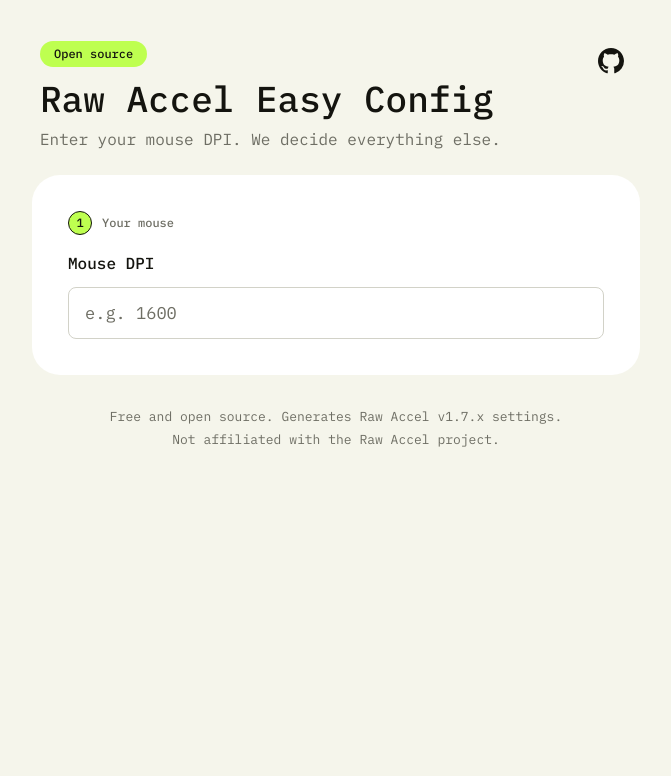
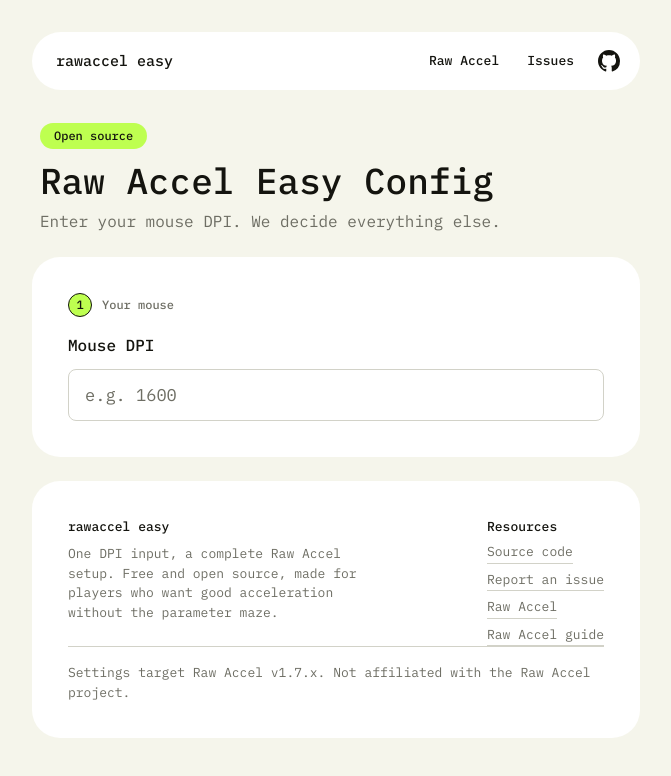
Before and after one commit to KlyneChrysler/racc-s-prod, a React (Vite) app: page / in a window 1280 px wide. Shown: the top 776 px of the page, without its empty margins (304-975 px from the left). Built offline with nearby package versions, Linux system fonts and the light colour scheme.

Commit message:
add: header nav, structured footer, informational chart with labeled axes

```diff
--- a/src/App.jsx
+++ b/src/App.jsx
@@ -26,12 +26,15 @@
 
 	return (
 		<div className="sheet">
-			<header className="masthead">
-				<div>
-					<span className="pill">Open source</span>
-					<h1>Raw Accel Easy Config</h1>
-					<p className="tagline">Enter your mouse DPI. We decide everything else.</p>
-				</div>
+			<header className="nav">
+				<span className="brand">rawaccel easy</span>
+				<nav className="nav-links" aria-label="Main">
+					<a href="https://github.com/RawAccelOfficial/rawaccel" target="_blank" rel="noreferrer">
+						Raw Accel
+					</a>
+					<a href={`${REPO_URL}/issues`} target="_blank" rel="noreferrer">
+						Issues
+					</a>
 					<a
 						className="gh-link"
 						href={REPO_URL}
@@ -41,7 +44,13 @@
 					>
 						<GitHubIcon />
 					</a>
+				</nav>
 			</header>
+			<section className="masthead">
+				<span className="pill">Open source</span>
+				<h1>Raw Accel Easy Config</h1>
+				<p className="tagline">Enter your mouse DPI. We decide everything else.</p>
+			</section>
 			<main className="flow">
 				<section className="card">
 					<p className="eyebrow">
@@ -72,9 +81,34 @@
 					</>
 				)}
 			</main>
-			<footer className="foot">
-				<p>Free and open source. Generates Raw Accel v1.7.x settings.</p>
-				<p>Not affiliated with the Raw Accel project.</p>
+			<footer className="foot card">
+				<div className="foot-grid">
+					<div className="foot-about">
+						<p className="foot-brand">rawaccel easy</p>
+						<p>
+							One DPI input, a complete Raw Accel setup. Free and open source, made for players
+							who want good acceleration without the parameter maze.
+						</p>
+					</div>
+					<nav className="foot-links" aria-label="Resources">
+						<p className="foot-title">Resources</p>
+						<a href={REPO_URL} target="_blank" rel="noreferrer">Source code</a>
+						<a href={`${REPO_URL}/issues`} target="_blank" rel="noreferrer">Report an issue</a>
+						<a href="https://github.com/RawAccelOfficial/rawaccel" target="_blank" rel="noreferrer">
+							Raw Accel
+						</a>
+						<a
+							href="https://github.com/RawAccelOfficial/rawaccel/blob/master/doc/Guide.md"
+							target="_blank"
+							rel="noreferrer"
+						>
+							Raw Accel guide
+						</a>
+					</nav>
+				</div>
+				<p className="foot-legal">
+					Settings target Raw Accel v1.7.x. Not affiliated with the Raw Accel project.
+				</p>
 			</footer>
 		</div>
 	);
--- a/src/components/CurvePreview.jsx
+++ b/src/components/CurvePreview.jsx
@@ -1,31 +1,69 @@
 import { naturalSens, RECOMMENDED_CURVE } from "../lib/curve.js";
 
-const WIDTH = 420;
-const HEIGHT = 180;
-const PAD = 24;
+const WIDTH = 460;
+const HEIGHT = 240;
+const PAD_LEFT = 56;
+const PAD_RIGHT = 16;
+const PAD_TOP = 24;
+const PAD_BOTTOM = 44;
 const MAX_SPEED = 80;
-const MAX_EFFECTIVE_DPI = 3700;
 const STEPS = 120;
+const SPEED_TICKS = [0, 20, 40, 60, 80];
 
 export default function CurvePreview({ outputDpi }) {
+	const cap = Math.round(outputDpi * RECOMMENDED_CURVE.limit);
+	const maxY = cap * 1.15;
+	const plotW = WIDTH - PAD_LEFT - PAD_RIGHT;
+	const plotH = HEIGHT - PAD_TOP - PAD_BOTTOM;
+	const toX = (speed) => PAD_LEFT + (speed / MAX_SPEED) * plotW;
+	const toY = (dpi) => PAD_TOP + plotH - (dpi / maxY) * plotH;
+	const offsetX = toX(RECOMMENDED_CURVE.inputOffset);
+	const baseline = HEIGHT - PAD_BOTTOM;
+
 	const points = [];
 	for (let i = 0; i <= STEPS; i++) {
 		const speed = (i / STEPS) * MAX_SPEED;
 		const effectiveDpi = naturalSens(speed, RECOMMENDED_CURVE) * outputDpi;
-		const x = PAD + (speed / MAX_SPEED) * (WIDTH - 2 * PAD);
-		const y = HEIGHT - PAD - (effectiveDpi / MAX_EFFECTIVE_DPI) * (HEIGHT - 2 * PAD);
-		points.push(`${x.toFixed(1)},${y.toFixed(1)}`);
+		points.push(`${toX(speed).toFixed(1)},${toY(effectiveDpi).toFixed(1)}`);
 	}
 
 	return (
 		<figure className="curve">
 			<svg viewBox={`0 0 ${WIDTH} ${HEIGHT}`} role="img" aria-labelledby="curve-title">
-				<title id="curve-title">Effective DPI versus mouse speed</title>
-				<line className="axis" x1={PAD} y1={HEIGHT - PAD} x2={WIDTH - PAD} y2={HEIGHT - PAD} />
-				<line className="axis" x1={PAD} y1={PAD} x2={PAD} y2={HEIGHT - PAD} />
+				<title id="curve-title">
+					Effective DPI versus mouse speed, from {outputDpi} base up to a {cap} cap
+				</title>
+
+				<line className="ref" x1={PAD_LEFT} y1={toY(outputDpi)} x2={WIDTH - PAD_RIGHT} y2={toY(outputDpi)} />
+				<line className="ref" x1={PAD_LEFT} y1={toY(cap)} x2={WIDTH - PAD_RIGHT} y2={toY(cap)} />
+				<line className="ref" x1={offsetX} y1={PAD_TOP} x2={offsetX} y2={baseline} />
+
+				<line className="axis" x1={PAD_LEFT} y1={baseline} x2={WIDTH - PAD_RIGHT} y2={baseline} />
+				<line className="axis" x1={PAD_LEFT} y1={PAD_TOP} x2={PAD_LEFT} y2={baseline} />
+
+				<text className="tick" x={PAD_LEFT - 8} y={toY(cap) + 3} textAnchor="end">{cap}</text>
+				<text className="tick" x={PAD_LEFT - 8} y={toY(outputDpi) + 3} textAnchor="end">{outputDpi}</text>
+				<text className="tick" x={PAD_LEFT - 8} y={baseline + 3} textAnchor="end">0</text>
+
+				<text className="marker" x={WIDTH - PAD_RIGHT} y={toY(cap) - 5} textAnchor="end">cap on flicks</text>
+				<text className="marker" x={WIDTH - PAD_RIGHT} y={toY(outputDpi) + 14} textAnchor="end">base sens</text>
+				<text className="marker" x={offsetX + 6} y={PAD_TOP + 9}>accel starts</text>
+
+				{SPEED_TICKS.map((s) => (
+					<g key={s}>
+						<line className="axis" x1={toX(s)} y1={baseline} x2={toX(s)} y2={baseline + 4} />
+						<text className="tick" x={toX(s)} y={baseline + 16} textAnchor="middle">{s}</text>
+					</g>
+				))}
+				<text className="tick" x={PAD_LEFT + plotW / 2} y={HEIGHT - 8} textAnchor="middle">
+					mouse speed (inches per second)
+				</text>
+
 				<polyline className="plot" fill="none" points={points.join(" ")} />
 			</svg>
-			<figcaption>Effective DPI vs. mouse speed (slow aim left, fast flicks right)</figcaption>
+			<figcaption>
+				Effective DPI vs. mouse speed. Slow aim stays at your base sens, fast flicks ramp up to the cap.
+			</figcaption>
 		</figure>
 	);
 }
--- a/src/index.css
+++ b/src/index.css
@@ -43,12 +43,64 @@
 	gap: 24px;
 }
 
+/* Header nav */
+.nav {
+	background: var(--color-canvas);
+	border-radius: var(--radius-pills);
+	display: flex;
+	align-items: center;
+	justify-content: space-between;
+	gap: 16px;
+	padding: 10px 12px 10px 24px;
+}
+
+.brand {
+	font-size: 15px;
+	font-weight: 500;
+	white-space: nowrap;
+}
+
+.nav-links {
+	display: flex;
+	align-items: center;
+	gap: 4px;
+}
+
+.nav-links a {
+	color: var(--color-ink);
+	text-decoration: none;
+	font-size: 13px;
+	font-weight: 500;
+	padding: 8px 12px;
+	border-radius: var(--radius-pills);
+	transition: background 120ms ease;
+}
+
+.nav-links a:hover {
+	background: var(--color-parchment);
+}
+
+.nav-links a {
+	white-space: nowrap;
+}
+
+@media (max-width: 480px) {
+	.nav {
+		padding: 8px 8px 8px 16px;
+	}
+
+	.brand {
+		font-size: 14px;
+	}
+
+	.nav-links a {
+		font-size: 12px;
+		padding: 8px;
+	}
+}
+
 /* Masthead */
 .masthead {
-	display: flex;
-	align-items: flex-start;
-	justify-content: space-between;
-	gap: 16px;
 	padding: 8px 8px 0;
 }
 
@@ -76,17 +128,15 @@
 	margin-bottom: 12px;
 }
 
-.gh-link {
-	color: var(--color-ink);
+.nav-links .gh-link {
 	display: inline-flex;
 	padding: 8px;
-	border-radius: var(--radius-pills);
-	transition: transform 120ms ease;
-	flex-shrink: 0;
 }
 
-.gh-link:hover {
-	transform: translateY(-2px);
+.gh-link svg {
+	width: 22px;
+	height: 22px;
+	display: block;
 }
 
 /* Content flow */
@@ -259,6 +309,25 @@
 	stroke-width: 2;
 }
 
+.curve .ref {
+	stroke: var(--color-ash);
+	stroke-width: 1;
+	stroke-dasharray: 4 4;
+}
+
+.curve .tick {
+	font-family: var(--font-mono);
+	font-size: 10px;
+	fill: var(--color-graphite);
+}
+
+.curve .marker {
+	font-family: var(--font-mono);
+	font-size: 10px;
+	font-weight: 500;
+	fill: var(--color-ink);
+}
+
 .curve figcaption {
 	margin-top: 16px;
 	color: var(--color-graphite);
@@ -373,14 +442,69 @@
 
 /* Footer */
 .foot {
-	padding: 8px 8px 0;
 	color: var(--color-graphite);
 	font-size: 13px;
-	text-align: center;
 }
 
 .foot p {
-	margin: 0 0 4px;
+	margin: 0;
+}
+
+.foot-grid {
+	display: grid;
+	grid-template-columns: 1fr auto;
+	gap: 24px;
+}
+
+.foot-brand {
+	color: var(--color-ink);
+	font-weight: 500;
+	margin-bottom: 8px;
+}
+
+.foot-about {
+	max-width: 320px;
+}
+
+.foot-about .foot-brand {
+	margin-bottom: 8px;
+}
+
+.foot-links {
+	display: flex;
+	flex-direction: column;
+	gap: 6px;
+}
+
+.foot-title {
+	color: var(--color-ink);
+	font-weight: 500;
+	margin-bottom: 2px;
+}
+
+.foot-links a {
+	color: var(--color-graphite);
+	text-decoration: none;
+	border-bottom: 1px solid var(--color-ash);
+	align-self: flex-start;
+	padding-bottom: 1px;
+}
+
+.foot-links a:hover {
+	color: var(--color-ink);
+	border-bottom-color: var(--color-ink);
+}
+
+.foot-legal {
+	border-top: 1px solid var(--color-ash);
+	margin-top: 20px;
+	padding-top: 16px;
+}
+
+@media (max-width: 480px) {
+	.foot-grid {
+		grid-template-columns: 1fr;
+	}
 }
 
 /* Staggered reveal */
```
Also changed, not shown: 1 other file (tests, documents, lock files or other folders). Lines whose indentation alone changed are shown as unchanged.
